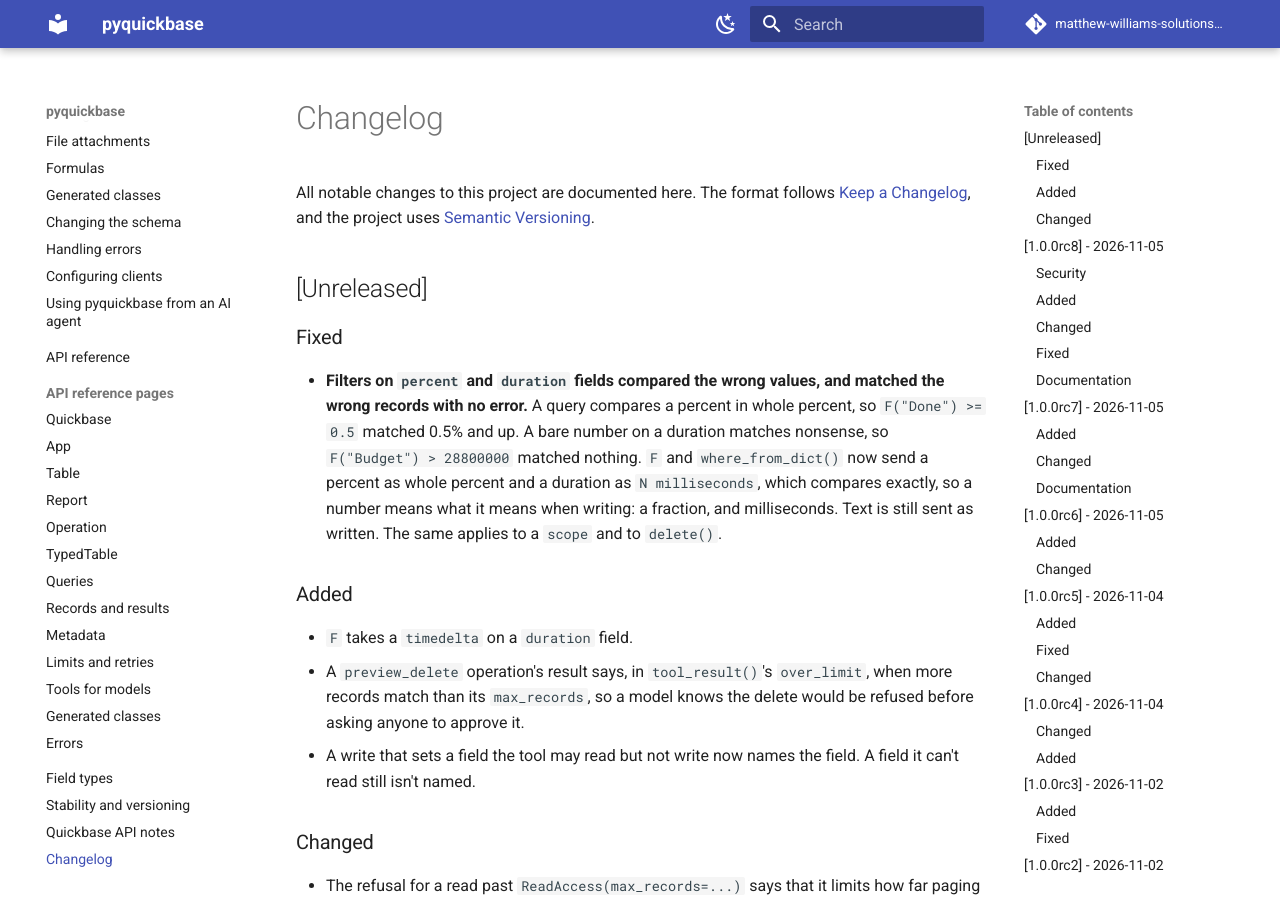
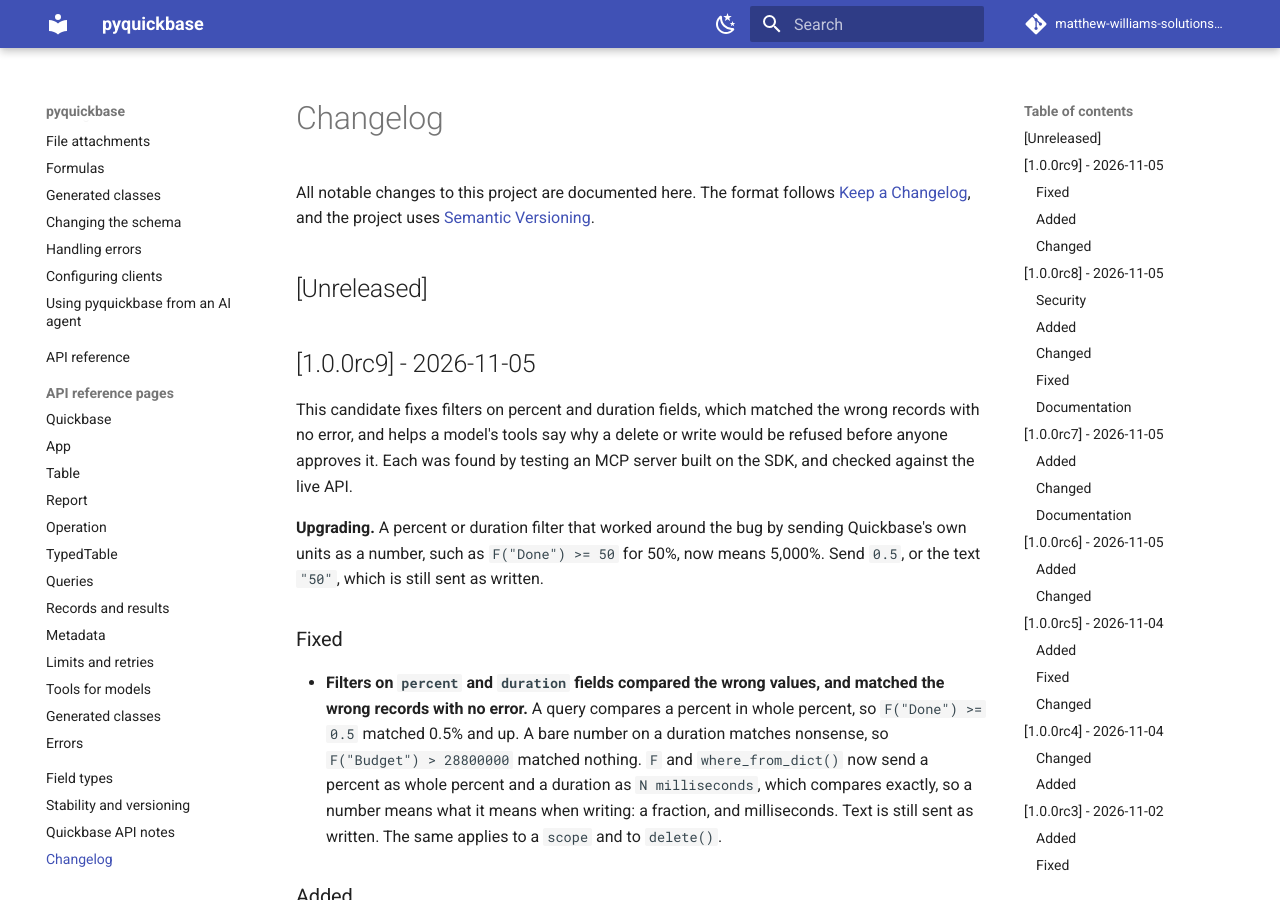
Before and after one commit to matthew-williams-solutions/pyquickbase, an MkDocs documentation site: the page built from docs/changelog.md, in a window 1280 px wide and 900 px high. Built offline with MkDocs 1.6.1 and Material for MkDocs 9.7.7, drawn with Linux system fonts in a browser that asks for light colours; comment, search, counter and statistics services are not loaded.

Commit message:
Release 1.0.0rc9

````diff
--- a/CHANGELOG.md
+++ b/CHANGELOG.md
@@ -5,6 +5,16 @@ All notable changes to this project are documented here. The format follows
 [Semantic Versioning](https://semver.org/spec/v2.0.0.html).
 
 ## [Unreleased]
+
+## [1.0.0rc9] - 2026-11-05
+
+This candidate fixes filters on percent and duration fields, which matched the wrong records with no
+error, and helps a model's tools say why a delete or write would be refused before anyone approves
+it. Each was found by testing an MCP server built on the SDK, and checked against the live API.
+
+**Upgrading.** A percent or duration filter that worked around the bug by sending Quickbase's own
+units as a number, such as `F("Done") >= 50` for 50%, now means 5,000%. Send `0.5`, or the text
+`"50"`, which is still sent as written.
 
 ### Fixed
 
--- a/docs/getting-started.md
+++ b/docs/getting-started.md
@@ -13,7 +13,7 @@ You need three things from Quickbase:
 ## Install
 
 ```bash
-pip install pyquickbase==1.0.0rc8
+pip install pyquickbase==1.0.0rc9
 ```
 
 ## Read some records
--- a/src/pyquickbase/_version.py
+++ b/src/pyquickbase/_version.py
@@ -1 +1 @@
-__version__ = "1.0.0rc8"
+__version__ = "1.0.0rc9"
````
Also changed, not shown: README.md (+1 -1 lines), docs/index.md (+1 -1 lines).
